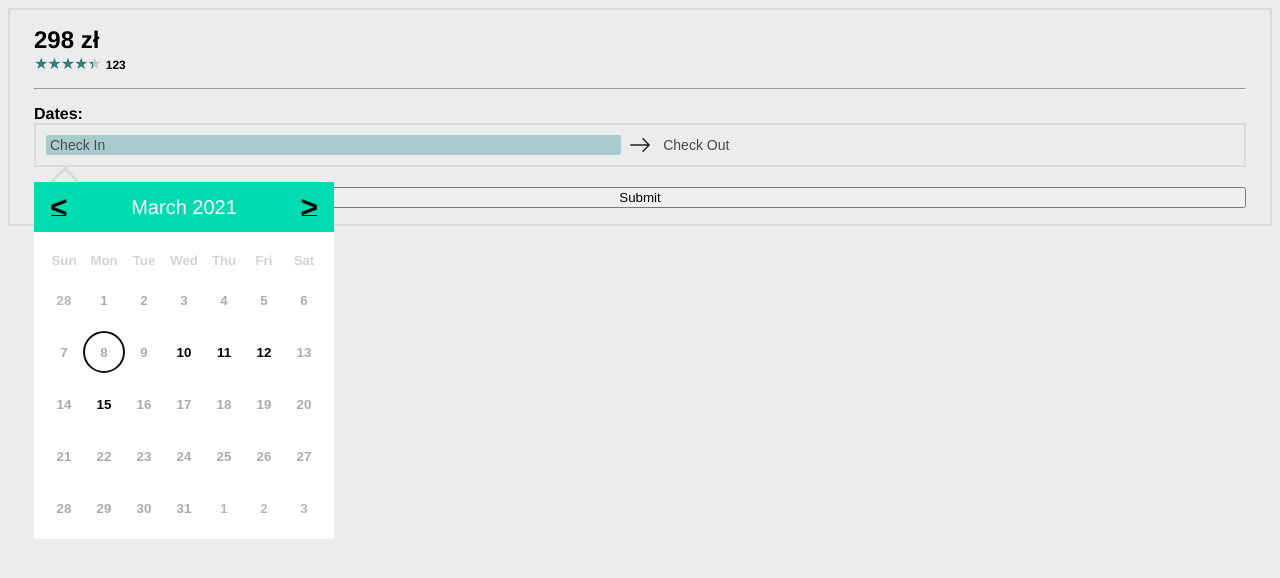
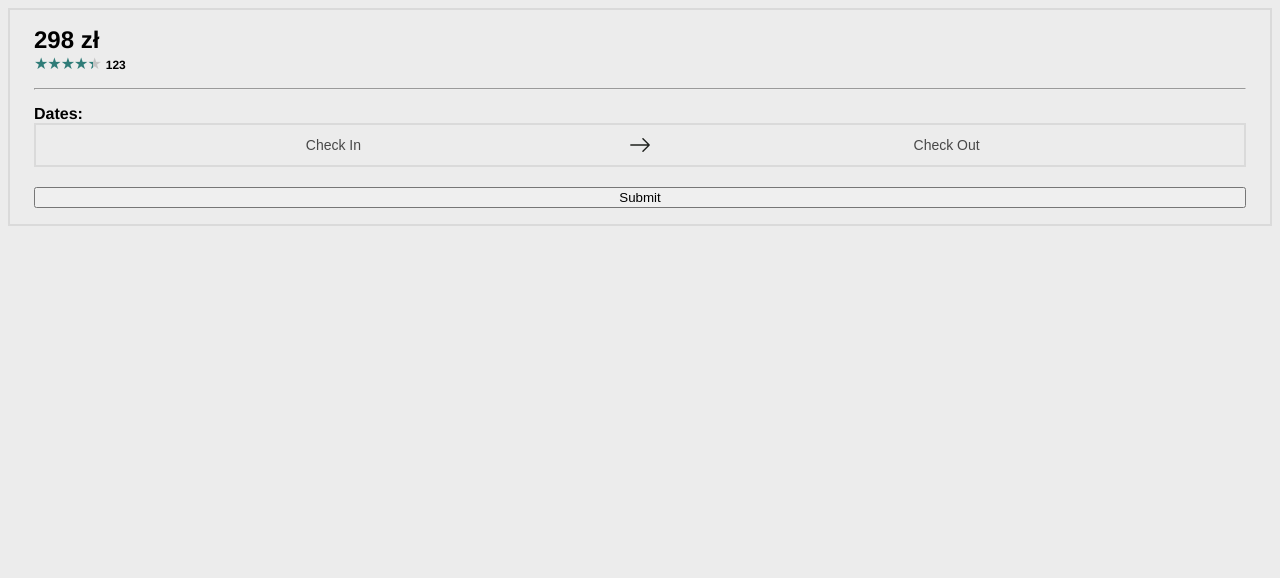
Before and after one commit to ArSo77/rezerwacja-terminu, a Vue app: page / in a window 1280 px wide. Shown: the top 578 px of the page. Built offline with nearby package versions, Linux system fonts and the light colour scheme.

Commit message:
fix events

```diff
--- a/src/components/base/DatePicker.vue
+++ b/src/components/base/DatePicker.vue
@@ -10,7 +10,7 @@
       class="datepicker-input"
     >
       <input
-        type="data"
+        type="button"
         name="checkInDate"
         class="datepicker-input__input"
         :class="{'datepicker-input__input--active':isOpened&&pickedDays.length!=1}"
@@ -23,7 +23,7 @@
       />
 
       <input
-        type="data"
+        type="button"
         name="checkOutDate"
         class="datepicker-input__input"
         :class="{'datepicker-input__input--active':isOpened&&pickedDays.length==1}"
@@ -133,7 +133,7 @@
 </template>
 
 <script>
-import { defineComponent, ref, onMounted, nextTick } from "vue";
+import { defineComponent, ref, onMounted, nextTick, onUnmounted } from "vue";
 import Calendar from "../../model/Calendar.model";
 
 export default defineComponent({
@@ -145,7 +145,7 @@ export default defineComponent({
     let currentDate = CalendarInstance.getFocusedDay();
     let calendarLabel = ref(label);
     let calendarDays = ref(days);
-    let isOpened = ref(true);
+    let isOpened = ref(false);
     let pickedDays = ref([]);
     let CheckInDate = ref("Check In");
     let CheckOutDate = ref("Check Out");
@@ -246,10 +246,7 @@ export default defineComponent({
       }
     }
 
-    onMounted(() => {
-      document
-        .getElementById("datepicker")
-        .addEventListener("keydown", function (event) {
+    let clickEvent = function () {
       if (!isOpened.value) return;
       event.preventDefault();
       let { key } = event;
@@ -275,8 +272,19 @@ export default defineComponent({
       } else if (key == "Escape") {
         closeModal();
       }
+    };
+
+    onMounted(() => {
+      document
+        .getElementById("datepicker")
+        .addEventListener("keydown", clickEvent);
+      setFocus();
     });
-      setFocus();
+
+    onUnmounted(() => {
+      document
+        .getElementById("datepicker")
+        .removeEventListener("keydown", clickEvent);
     });
 
     return {
```
Lines whose indentation alone changed are shown as unchanged.
